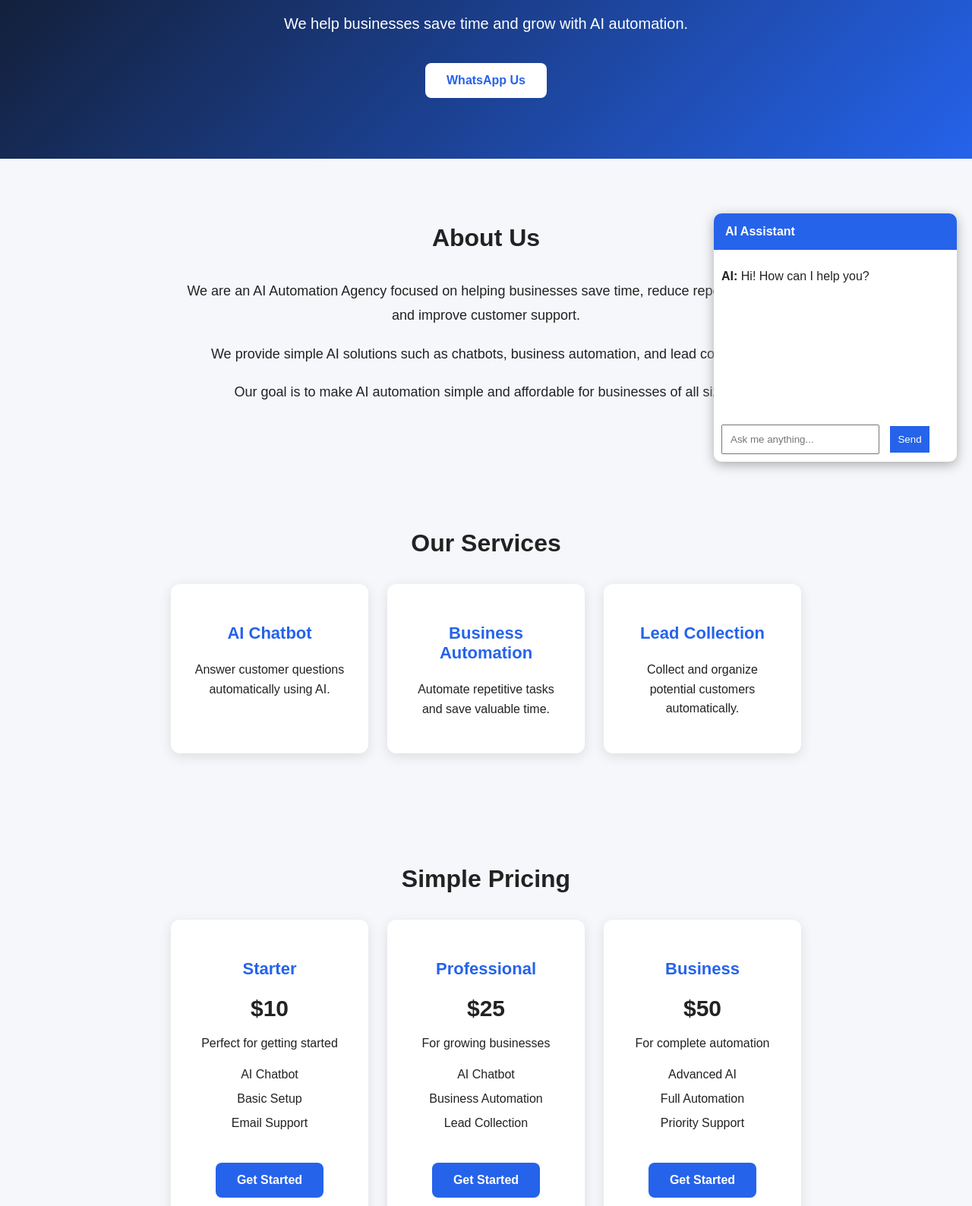
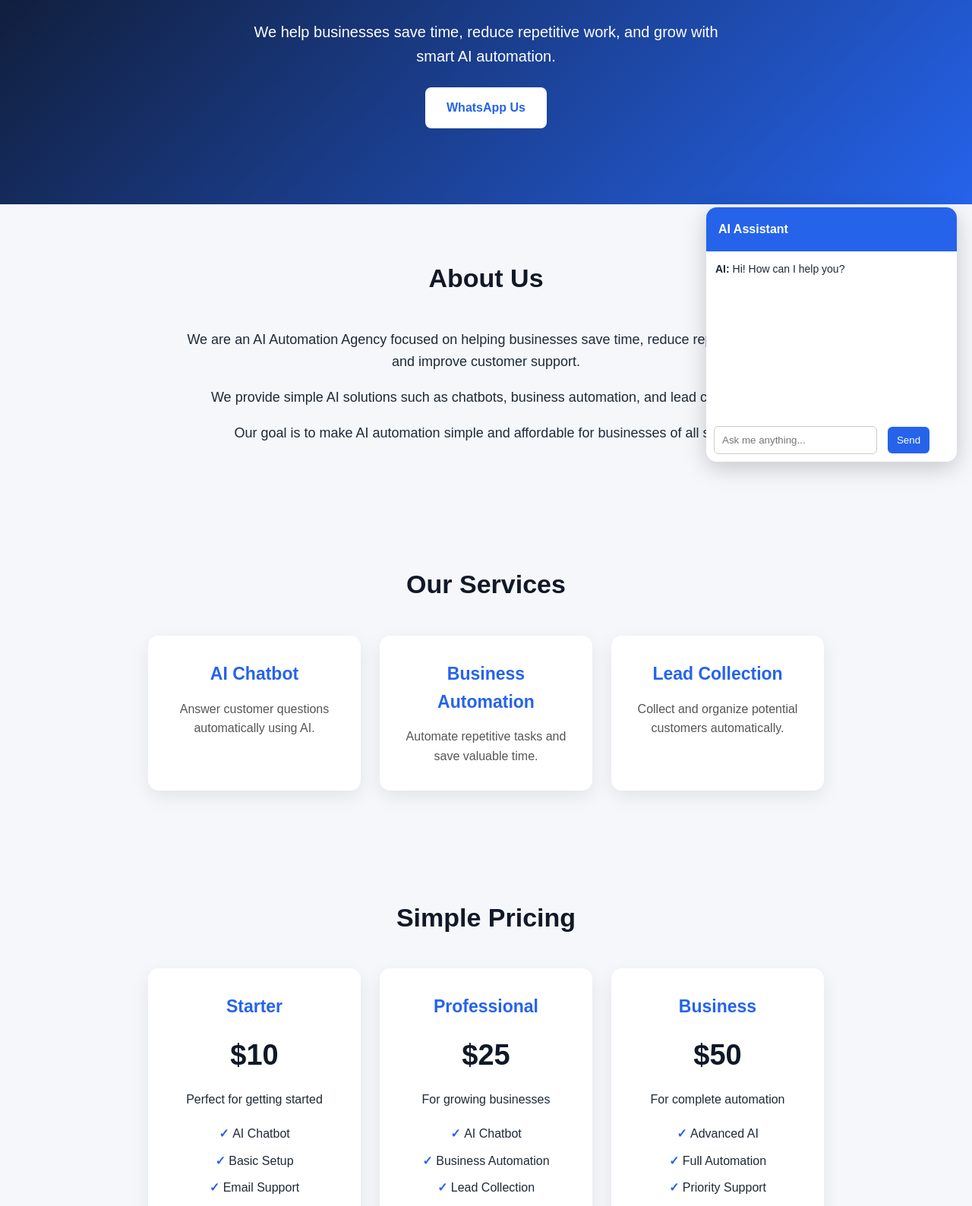
Before and after one commit to tayyabdilzak/ai-automation-service, a plain HTML site: page index.html in a window 1280 px wide. Shown: the part 172-1760 px from the top of the page at 76% size. Drawn offline with Linux system fonts and the light colour scheme.

Commit message:
Refactor index.html for improved structure and styling

```diff
--- a/index.html
+++ b/index.html
@@ -1,64 +1,84 @@
 <!DOCTYPE html>
-<html>
+<html lang="en">
 <head>
+    <meta charset="UTF-8">
+    <meta name="viewport" content="width=device-width, initial-scale=1.0">
+
     <title>AI Automation Agency</title>
-
-    <meta name="viewport" content="width=device-width, initial-scale=1.0">
 
     <style>
         * {
             box-sizing: border-box;
+            margin: 0;
+            padding: 0;
         }
 
         body {
-            margin: 0;
             font-family: Arial, sans-serif;
-            background-color: #f5f7fb;
-            color: #222;
+            background: #f5f7fb;
+            color: #1f2937;
+            line-height: 1.6;
         }
 
         header {
-            background: linear-gradient(135deg, #111827, #2563eb);
+            background: linear-gradient(135deg, #0f172a, #2563eb);
             color: white;
             text-align: center;
-            padding: 80px 20px;
+            padding: 100px 20px;
         }
 
         header h1 {
-            font-size: 50px;
+            font-size: 52px;
             margin-bottom: 15px;
         }
 
         header p {
             font-size: 20px;
+            max-width: 650px;
+            margin: auto;
         }
 
         .button {
             display: inline-block;
-            background-color: white;
+            padding: 14px 28px;
+            margin-top: 25px;
+            border-radius: 8px;
+            text-decoration: none;
+            font-weight: bold;
+            background: #2563eb;
+            color: white;
+            border: none;
+            cursor: pointer;
+        }
+
+        .hero-button {
+            background: white;
             color: #2563eb;
-            padding: 14px 28px;
-            text-decoration: none;
-            border-radius: 8px;
-            margin-top: 20px;
-            font-weight: bold;
+        }
+
+        .button:hover {
+            opacity: 0.85;
         }
 
         section {
-            padding: 60px 20px;
+            padding: 70px 20px;
             text-align: center;
         }
 
         section h2 {
-            font-size: 32px;
-            margin-bottom: 35px;
+            font-size: 34px;
+            margin-bottom: 40px;
+            color: #111827;
         }
 
         .about {
             max-width: 800px;
             margin: auto;
             font-size: 18px;
-            line-height: 1.8;
+        }
+
+        .about p {
+            margin-bottom: 18px;
         }
 
         .services,
@@ -71,120 +91,134 @@
 
         .card,
         .price-card {
-            background-color: white;
-            padding: 30px;
-            width: 260px;
-            border-radius: 12px;
-            box-shadow: 0 4px 15px #ddd;
+            background: white;
+            width: 280px;
+            padding: 32px 25px;
+            border-radius: 14px;
+            box-shadow: 0 8px 25px rgba(0,0,0,0.08);
+            transition: 0.3s;
+        }
+
+        .card:hover,
+        .price-card:hover {
+            transform: translateY(-5px);
         }
 
         .card h3,
         .price-card h3 {
             color: #2563eb;
-            font-size: 22px;
+            font-size: 23px;
+            margin-bottom: 15px;
         }
 
         .card p {
-            line-height: 1.6;
+            color: #555;
         }
 
         .price {
-            font-size: 30px;
+            font-size: 38px;
             font-weight: bold;
-            margin: 20px 0;
+            color: #111827;
+            margin: 15px 0;
         }
 
         .price-card ul {
             list-style: none;
-            padding: 0;
-            line-height: 2;
+            margin: 20px 0;
         }
 
-        .price-card .button {
-            background-color: #2563eb;
-            color: white;
+        .price-card li {
+            margin: 10px 0;
+        }
+
+        .price-card li::before {
+            content: "✓ ";
+            color: #2563eb;
+            font-weight: bold;
         }
 
         #contact {
-            background-color: #eaf0ff;
+            background: #eaf0ff;
         }
 
         form {
             max-width: 500px;
-            margin: auto;
+            margin: 30px auto 0;
         }
 
         form input,
         form textarea {
             width: 100%;
-            padding: 12px;
+            padding: 14px;
             margin: 8px 0;
-            border: 1px solid #ccc;
-            border-radius: 6px;
+            border: 1px solid #d1d5db;
+            border-radius: 8px;
+            font-size: 15px;
         }
 
         form textarea {
-            height: 120px;
-        }
-
-        form button {
-            border: none;
-            cursor: pointer;
+            height: 130px;
+            resize: vertical;
         }
 
         footer {
-            background-color: #111827;
+            background: #0f172a;
             color: white;
             text-align: center;
             padding: 25px;
         }
 
         #chatbox {
-            width: 320px;
+            width: 330px;
             position: fixed;
             right: 20px;
             bottom: 20px;
             background: white;
-            border-radius: 10px;
-            box-shadow: 0 4px 15px #aaa;
+            border-radius: 14px;
+            box-shadow: 0 8px 30px rgba(0,0,0,0.2);
             overflow: hidden;
+            z-index: 1000;
         }
 
         #chat-header {
             background: #2563eb;
             color: white;
-            padding: 15px;
+            padding: 16px;
             font-weight: bold;
         }
 
         #chat-messages {
             height: 220px;
-            padding: 10px;
+            padding: 12px;
             overflow-y: auto;
+            font-size: 14px;
         }
 
         #user-input {
             width: 65%;
             padding: 10px;
             margin: 10px;
+            border: 1px solid #ccc;
+            border-radius: 6px;
         }
 
         #chatbox button {
-            padding: 10px;
+            padding: 10px 12px;
             background: #2563eb;
             color: white;
             border: none;
+            border-radius: 6px;
             cursor: pointer;
         }
 
         @media (max-width: 600px) {
 
             header {
-                padding: 60px 15px;
+                padding: 70px 15px;
             }
 
             header h1 {
-                font-size: 34px;
+                font-size: 36px;
             }
 
             header p {
@@ -192,21 +226,17 @@
             }
 
             section {
-                padding: 45px 15px;
+                padding: 50px 15px;
             }
 
             section h2 {
-                font-size: 27px;
-            }
-
-            .about {
-                font-size: 16px;
+                font-size: 28px;
             }
 
             .card,
             .price-card {
                 width: 100%;
-                max-width: 350px;
+                max-width: 360px;
             }
 
             #chatbox {
@@ -229,19 +259,18 @@
         <h1>AI Automation Agency</h1>
 
         <p>
-            We help businesses save time and grow with AI automation.
+            We help businesses save time, reduce repetitive work,
+            and grow with smart AI automation.
         </p>
 
-        <a href="https://wa.me/92 3193094040"
-           class="button"
+        <a href="https://wa.me/923193094040"
+           class="button hero-button"
            target="_blank">
             WhatsApp Us
         </a>
 
     </header>
 
-
-    <!-- ABOUT US -->
 
     <section>
 
@@ -268,8 +297,6 @@
 
     </section>
 
-
-    <!-- SERVICES -->
 
     <section>
 
@@ -303,8 +330,6 @@
     </section>
 
 
-    <!-- PRICING -->
-
     <section>
 
         <h2>Simple Pricing</h2>
@@ -312,6 +337,7 @@
         <div class="pricing">
 
             <div class="price-card">
+
                 <h3>Starter</h3>
 
                 <div class="price">$10</div>
@@ -327,10 +353,12 @@
                 <a href="#contact" class="button">
                     Get Started
                 </a>
+
             </div>
 
 
             <div class="price-card">
+
                 <h3>Professional</h3>
 
                 <div class="price">$25</div>
@@ -346,10 +374,12 @@
                 <a href="#contact" class="button">
                     Get Started
                 </a>
+
             </div>
 
 
             <div class="price-card">
+
                 <h3>Business</h3>
 
                 <div class="price">$50</div>
@@ -365,14 +395,13 @@
                 <a href="#contact" class="button">
                     Get Started
                 </a>
+
             </div>
 
         </div>
 
     </section>
 
-
-    <!-- CONTACT -->
 
     <section id="contact">
 
@@ -420,8 +449,6 @@
     </footer>
 
 
-    <!-- CHATBOT -->
-
     <div id="chatbox">
 
         <div id="chat-header">
@@ -456,7 +483,7 @@
             let email = document.getElementById("email").value;
             let message = document.getElementById("message").value;
 
-            let whatsappNumber = "92 3193094040";
+            let whatsappNumber = "923193094040";
 
             let text =
                 "New Customer Message%0A%0A" +
@@ -507,7 +534,8 @@
                 lowerMessage.includes("hi") ||
                 lowerMessage.includes("hey")
             ) {
-                reply = "Hello! Welcome to our AI Automation Agency. How can I help you?";
+                reply =
+                    "Hello! Welcome to our AI Automation Agency. How can I help you?";
             }
 
             else if (
@@ -515,52 +543,60 @@
                 lowerMessage.includes("pricing") ||
                 lowerMessage.includes("cost")
             ) {
-                reply = "Our plans start from $10. Starter $10, Professional $25, and Business $50.";
+                reply =
+                    "Our plans start from $10. Starter $10, Professional $25, and Business $50.";
             }
 
             else if (
                 lowerMessage.includes("service") ||
                 lowerMessage.includes("services")
             ) {
-                reply = "We provide AI Chatbots, Business Automation, and Lead Collection.";
+                reply =
+                    "We provide AI Chatbots, Business Automation, and Lead Collection.";
             }
 
             else if (
                 lowerMessage.includes("chatbot") ||
                 lowerMessage.includes("bot")
             ) {
-                reply = "Our AI Chatbot can answer customer questions and help automate customer support.";
+                reply =
+                    "Our AI Chatbot can answer customer questions and help automate customer support.";
             }
 
             else if (
                 lowerMessage.includes("automation") ||
                 lowerMessage.includes("automate")
             ) {
-                reply = "We automate repetitive business tasks to help save time and improve efficiency.";
+                reply =
+                    "We automate repetitive business tasks to help save time and improve efficiency.";
             }
 
             else if (
                 lowerMessage.includes("contact") ||
                 lowerMessage.includes("whatsapp")
             ) {
-                reply = "You can contact us through the WhatsApp button on this website.";
+                reply =
+                    "You can contact us through the WhatsApp button on this website.";
             }
 
             else if (
                 lowerMessage.includes("support") ||
                 lowerMessage.includes("help")
             ) {
-                reply = "Sure! Tell me what you need help with, and I'll guide you.";
+                reply =
+                    "Sure! Tell me what you need help with, and I'll guide you.";
             }
 
             else if (
                 lowerMessage.includes("business")
             ) {
-                reply = "We help businesses use AI to automate customer support, repetitive tasks, and lead collection.";
+                reply =
+                    "We help businesses use AI to automate customer support, repetitive tasks, and lead collection.";
             }
 
             else {
-                reply = "Thanks for your question! For detailed information, please contact us through WhatsApp.";
+                reply =
+                    "Thanks for your question! For detailed information, please contact us through WhatsApp.";
             }
 
 
```
